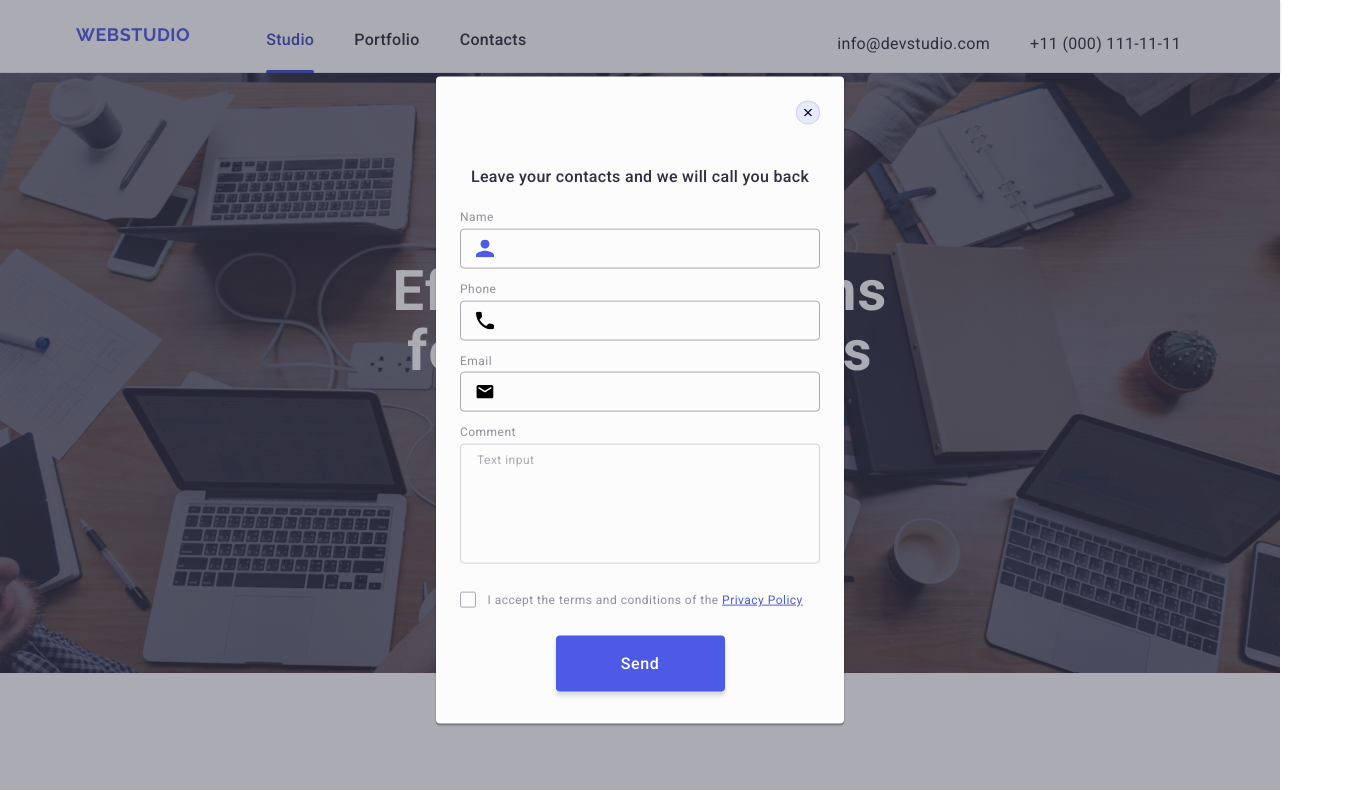
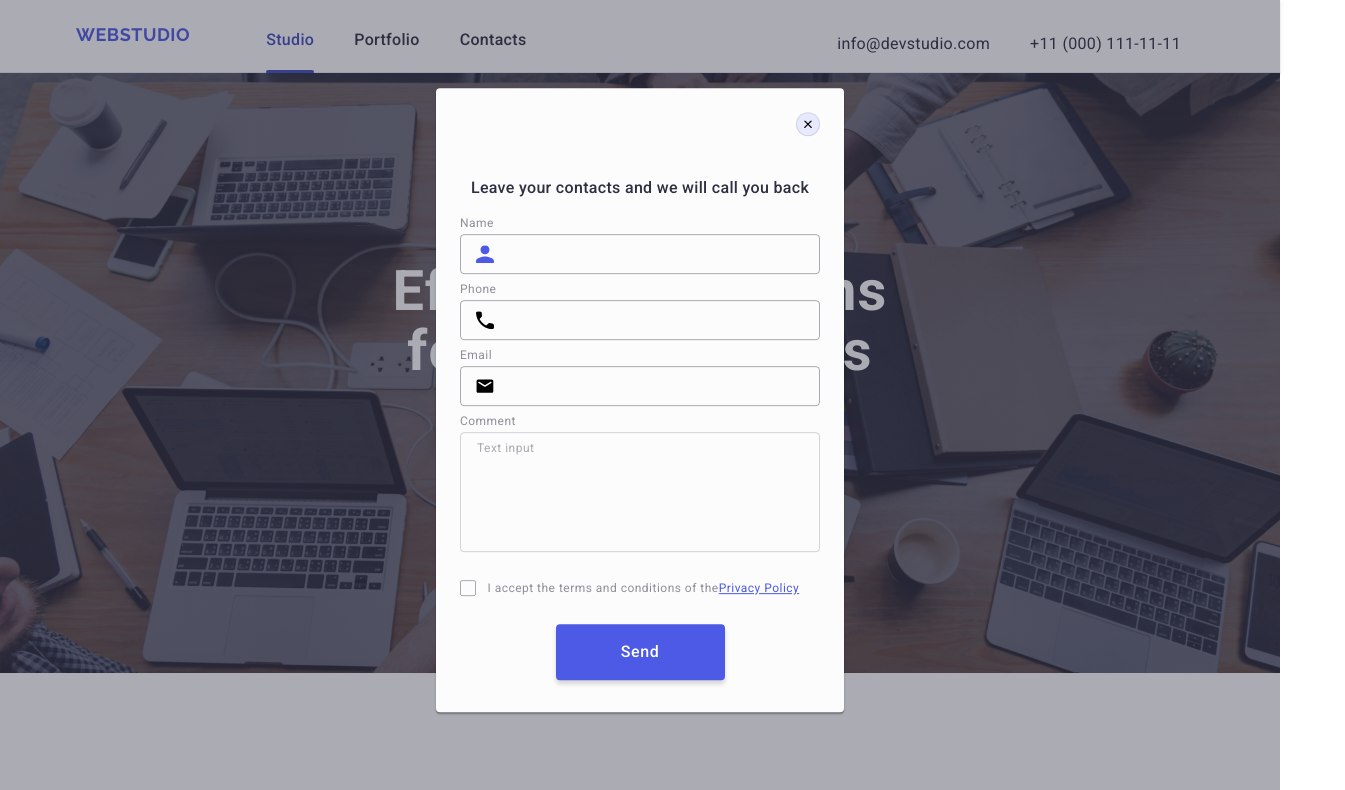
Before and after one commit to blonskijivan/goit-markup-hw-06, a plain HTML site: page index.html in a window 1280 px wide. Both pictures are taken after a click on the button "Order Service". Shown: the top 790 px of the page, 1345 px wide, since content can reach past the window. Drawn offline with nearby package versions, Linux system fonts and the light colour scheme.

Commit message:
fixed errors modal

```diff
--- a/css/styles.css
+++ b/css/styles.css
@@ -503,6 +503,7 @@ body {
 }
 .subscribe-form {
     display: flex;
+    gap: 24px;
 }
 .subscribe-form-label {
     margin-right: 24px;
@@ -613,7 +614,15 @@ body {
     visibility: hidden;
     pointer-events: none;
 }
-.contact-form-field-wrapper,
+.contact-form-field-wrapper {
+    display: block;
+    margin-bottom: 4px;
+    font-size: 12px;
+    letter-spacing: 0.04em;
+    color: #8e8f99;
+    font-style: normal;
+    line-height: 1.17;
+}
 .contact-form-checkbox-wrapper {
     margin-bottom: 4px;
     font-size: 12px;
@@ -722,6 +731,7 @@ body {
     cursor: pointer;
     border: 1px solid rgba(46, 47, 66, 0.4);
     border-radius: 2px;
+    transition: background-color 250ms cubic-bezier(0.4, 0, 0.2, 1), border 250ms cubic-bezier(0.4, 0, 0.2, 1), fill 250ms cubic-bezier(0.4, 0, 0.2, 1);
 }
 .contact-form-checkbox:focus + .contact-form-checkbox-wrapper  .custom-checkbox {
     outline: 2px solid rgba(0,0,255,0.5);
```
Also changed, not shown: index.html (+1 -2 lines).
